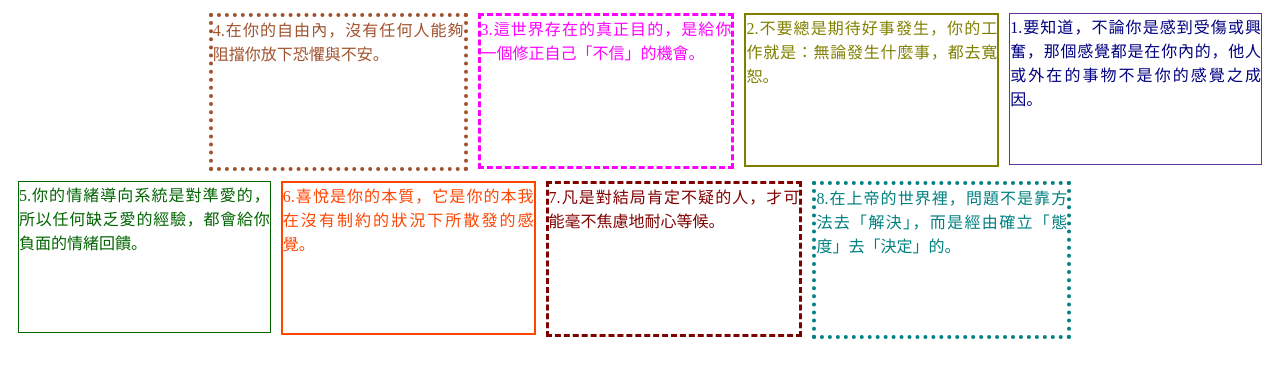
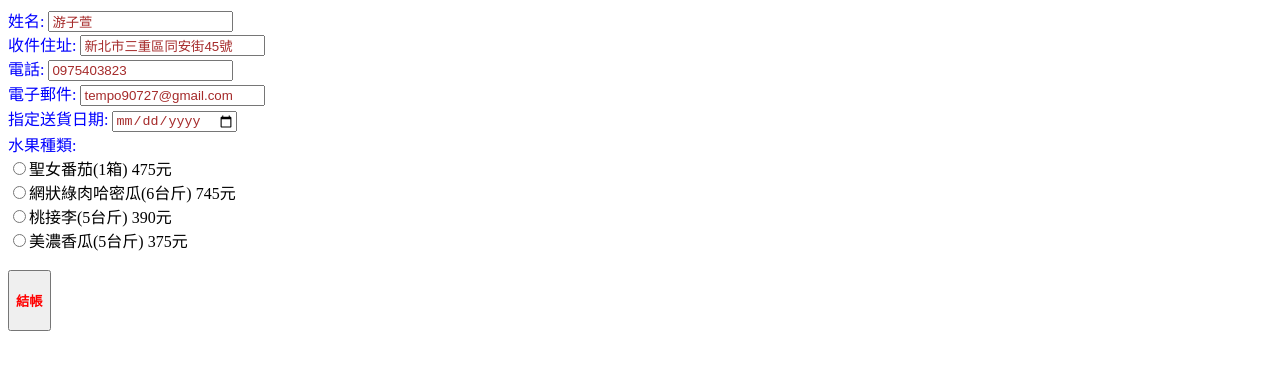
Before and after one commit to sandyyu41/sandyyu41.github.io, a plain HTML site: page 作業05/index.htm in a window 1280 px wide. Drawn offline with Linux system fonts and the light colour scheme; a web font is replaced by a local one.

Commit message:
Add files via upload

```diff
--- a/作業05/index.htm
+++ b/作業05/index.htm
@@ -1,142 +1,153 @@
 <!DOCTYPE html>
-<html>
+<html lang="zh">
+
 <head>
-	<meta charset="UTF-8">
-	<title>家庭作業05</title>
+    <meta charset="UTF-8">
+    <title>作業12</title>
+    <style>
+        h4 {
+            color: red;
+        }
 
-	<STYLE>
-    @font-face {
-         font-family: MyFont01;
-         src: url('宗楷體.ttf');
+        label {
+            color: blue;
+        }
+
+        input {
+            color: brown;
+        }
+        div {
+            color: blue;
+            margin: 5px;
+        }
+        table {
+            width: 40%;
+            border-color: dodgerblue;
+            border-style:solid;
+            border-collapse: collapse;
+        }
+        tr {
+            text-align: left;
+            border-color: dodgerblue;
+            border-style:solid;
+        }
+        td {
+            vertical-align: middle;
+            border-color: dodgerblue;
+            border-style:solid;
+        }
+        td:nth-child(1){
+            color: brown;
+        }
+    </style>
+</head>
+
+<body>
+<form id="form01">
+    <label>姓名: </label>
+    <input type="text" name="name01" value="游子萱"><br>
+    <label>收件住址: </label>
+    <input type="text" name="address01" value="新北市三重區同安街45號"><br>
+    <label>電話: </label>
+    <input type="tel" name="tel01" value="0975403823"><br>
+    <label>電子郵件: </label>
+    <input type="email" name="email01" value="tempo90727@gmail.com"><br>
+    <label>指定送貨日期: </label>
+    <input type="date" name="date01"><br>
+    <label>水果種類: </label><br>
+    <input type="radio" name="fruit" id="fruit01" value="聖女番茄(1箱)">聖女番茄(1箱) 475元<br>
+    <input type="radio" name="fruit" id="fruit02" value="網狀綠肉哈密瓜(6台斤)">網狀綠肉哈密瓜(6台斤) 745元<br>
+    <input type="radio" name="fruit" id="fruit03" value="桃接李(5台斤)">桃接李(5台斤) 390元<br>
+    <input type="radio" name="fruit" id="fruit04" value="美濃香瓜(5台斤)">美濃香瓜(5台斤) 375元<br>
+</form>
+<br>
+<button onclick="shoppingInfo()"><h4>結帳</h4></button>
+<div id="demo"></div>
+<script>
+<script>
+var text="<h4>您的購物資訊如下:</h4>";
+var fruit = function (fruitType, fruitPrice, no){
+this.Type = fruitType;
+this.Price = fruitPrice;
+this.subTotal = function(no){
+text += "水果種類: " +this.Type + "; 共" + no+ "單位<br>";
+text += "價格小計: " +this.Price * no+ "元くbr>";
+};
+};
+var fruit01 = new fruit("聖女番茄(1箱)”,475, 0);
+var fruit02 - new fruit("網狀綠肉哈密瓜(6台斤)”,745,0);
+var fruit03 = new fruit("桃接李(5台斤)",390,0);
+var fruit03 = new fruit("美濃香瓜(5台斤)",375,0);
+    function shoppingInfo() {
+        const x = document.getElementById("form01");
+        var item = "";
+        var price = 0;
+        var text = "<h4>您的購物資訊如下:</h4>";
+        text += "<table>";
+        for (i = 0; i < 5; i++) {
+            text += "<tr>";
+            switch (i) {
+                case 0:
+                    item = "姓名: ";
+                    break;
+                case 1:
+                    item = "收件住址: ";
+                    break;
+                case 2:
+                    item = "電話: ";
+                    break;
+                case 3:
+                    item = "電子郵件: ";
+                    break;
+                case 4:
+                    item = "指定送貨日期: ";
+                    break;
+            }
+            text += "<td>" + item + "</td>";
+            text += "<td>" + x.elements[i].value + "</td>";
+            text += "</tr>";
+        }
+        for (i=5; i<=9; i++) {
+if(x.elements[i].checked === true){
+switch(i){
+case 5: fruit01.no = x.elements[i+1].value;
+sumToPay += fruit01.Price * fruit01.no;
+fruit01.subTotal(fruit01.no);
+break;
+case 7: fruit02.no = x.elements[i+1].value;
+sumToPay += fruit02.Price * fruit02.no;
+fruit02.subTotal(fruit02.no);
+break;
+case 9: fruit03.no = x.elements[i+1].value;
+sumToPay += fruit03.Price * fruit03.no;
+fruit03.subTotal(fruit03.no);\
+case 12: fruit04.no = x.elements[i+1].value;
+sumToPay += fruit03.Price * fruit03.no;
+fruit03.subTotal(fruit03.no);
+break;
+}
+}
+}
+                text += "<tr>";
+                text += "<td>" + "水果種類: " + "</td>";
+                text += "<td>" + x.elements[i].value + "</td>";
+                text += "</tr>";
+                text += "<tr>";
+                text += "<tr>";
+                text += "<td>" + "水果種類: " + "</td>";
+                text += "<td>" + x.elements[i].value + "</td>";
+                text += "</tr>";
+                text += "<tr>";
+                text += "<td>" + "價格合計: " + "</td>";
+                text += "<td>" + price + "元</td>";
+                text += "</tr>";
+            }
+        }
+        text += "</table>";
+        document.getElementById("demo").innerHTML = text;
     }
-    @font-face {
-         font-family: MyFont02;
-         src: url('竹風體01.ttf');
-         src: url('竹風體02.ttf');
-    }
-    .color1 { color: navy; }
-    .color2 { color: #808000; }
-    .color3 { color: #ff00ff; }
-    .color4 { color: #a0522d; }
-    .color5 { color: #006400; }
-    .color6 { color: #ff4500; }
-    .color7 { color: maroon; }
-    .color8 { color: teal; }
- div {
-     margin: 5px;
-     text-align: justify;
-       }
-       .box1{
-           width: 20%;
-           float: right;
-           height: 150px;
-           border-color: #663399;
-           border-width: 1px;
-           border-style: solid;
-           font-family: MyFont01;
-           }
-        .box2{
-           width: 20%;
-           float: right;
-           height: 150px;
-           border-color: #808000;
-           border-width: 2px;
-           border-style: double;
-           font-family: MyFont02;
-           }
-        .box3{
-           width: 20%;
-           float: right;
-           height: 150px;
-           border-color: #ff00ff;
-           border-width: 3px;
-           border-style: dashed;
-           font-family: "微軟正黑體";
-           }
-        .box4{
-           width: 20%;
-           float: right;
-           height: 150px;
-           border-color: #a0522d;
-           border-width: 4px;
-           border-style: dotted;
-           font-family: "標楷體";
-           }
-         .box5{
-           width: 20%;
-           float: left;
-           height: 150px;
-           border-color: #006400;
-           border-width: 1px;
-           border-style: solid;
-           font-family: MyFont01;
-           }
-           .box6{
-           width: 20%;
-           float: left;
-           height: 150px;
-           border-color: #ff4500;
-           border-width: 2px;
-           border-style: double;
-           font-family: MyFont02;
-           }
-           .box7{
-           width: 20%;
-           float: left;
-           height: 150px;
-           border-color: maroon;
-           border-width: 3px;
-           border-style: dashed;
-           font-family: "微軟正黑體";
-           }
-           .box8{
-           width: 20%;
-           float: left;
-           height: 150px;
-           border-color: teal;
-           border-width: 4px;
-           border-style: dotted;
-           font-family: "標楷體";
-           }
-
-</STYLE>
-</head>
-<body>
-<div>
-	<div class="box1"><span class="color1">
-		1.要知道，不論你是感到受傷或興奮，那個感覺都是在你內的，他人或外在的事物不是你的感覺之成因。
-	</span class="color1"></div>
-	<div class="box2"><span class="color2">
-		2.不要總是期待好事發生，你的工作就是：無論發生什麼事，都去寬恕。
-	<span class="color2"></div>
-	<div class="box3"><span class="color3">
-		3.這世界存在的真正目的，是給你一個修正自己「不信」的機會。
-	</span class="color3"></div>
-	<div class="box4"><span class="color4">
-		4.在你的自由內，沒有任何人能夠阻擋你放下恐懼與不安。
-	</span class="color4"></div>
-</div>
-
-<div>
-	<div class="box5"><span class="color5">
-		5.你的情緒導向系統是對準愛的，所以任何缺乏愛的經驗，都會給你負面的情緒回饋。
-	</span class="color5"></div>
-	<div class="box6"><span class="color6">
-		6.喜悅是你的本質，它是你的本我在沒有制約的狀況下所散發的感覺。
-		</span class="color6"></div>
-	<div class="box7"><span class="color7">
-		7.凡是對結局肯定不疑的人，才可能毫不焦慮地耐心等候。
-	</span class="color7"></div>
-	<div class="box8"><span class="color8">
-		8.在上帝的世界裡，問題不是靠方法去「解決」，而是經由確立「態度」去「決定」的。
-	</span class="color8"></div>
-</div>
-
-
-
-
-
-
+</script>
 
 </body>
+
 </html>
```
